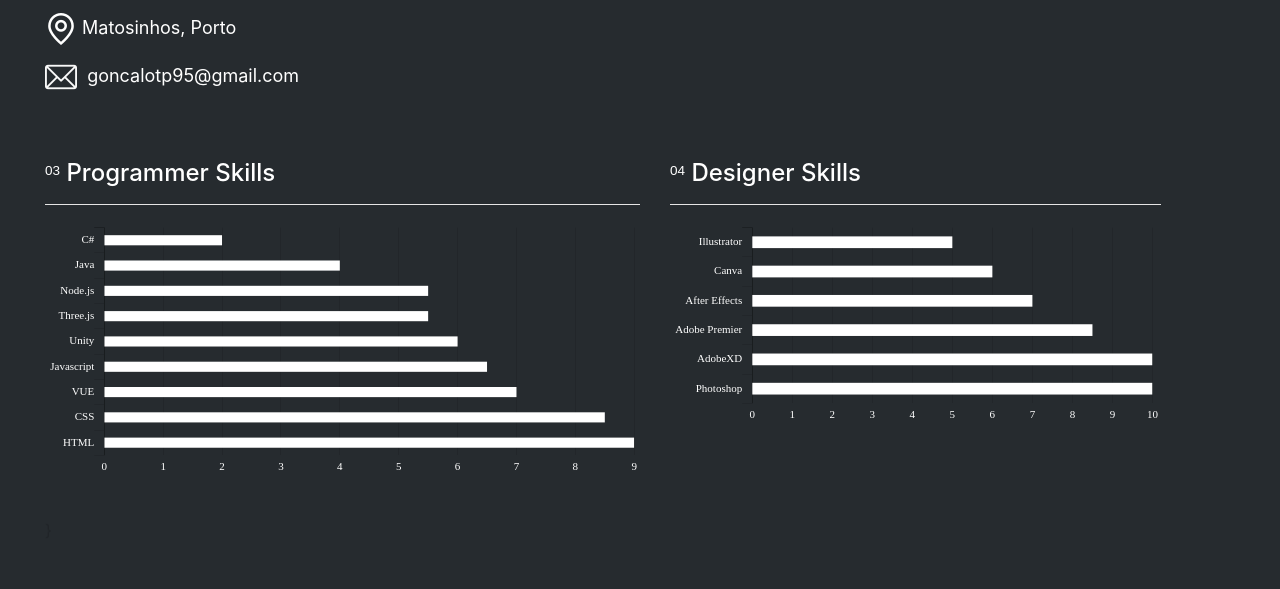
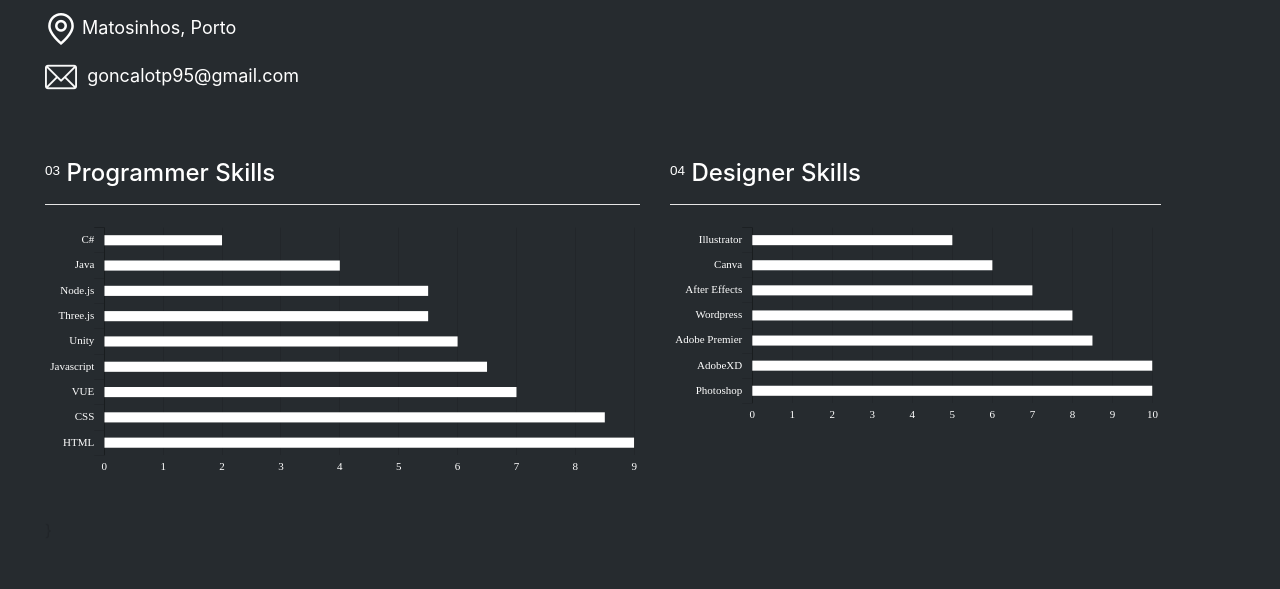
Before and after one commit to goncalotp/curriculum, a plain HTML site: page index.html in a window 1280 px wide. Shown: the part 644-1233 px from the top of the page. Drawn offline with nearby package versions, Linux system fonts and the light colour scheme; a web font is replaced by a local one.

Commit message:
skills change

```diff
--- a/index.html
+++ b/index.html
@@ -263,9 +263,9 @@ var horizontalBarChart = new Chart(horizontalBarChartCanvas, {
 var horizontalBarChart2 = new Chart(horizontalBarChartCanvas2, {
    type: 'horizontalBar',
    data: {
-      labels: ["Illustrator","Canva", "After Effects", "Adobe Premier", "AdobeXD", "Photoshop"],
+      labels: ["Illustrator","Canva", "After Effects","Wordpress",  "Adobe Premier", "AdobeXD", "Photoshop" ],
       datasets: [{
-         data: [5000,6000, 7000, 8500, 10000, 10000],
+         data: [5000,6000, 7000, 8000, 8500, 10000, 10000],
          backgroundColor: ["white", "white","white", "white", "white", "white", "white", "white", "white"],
       }]
    },
```
